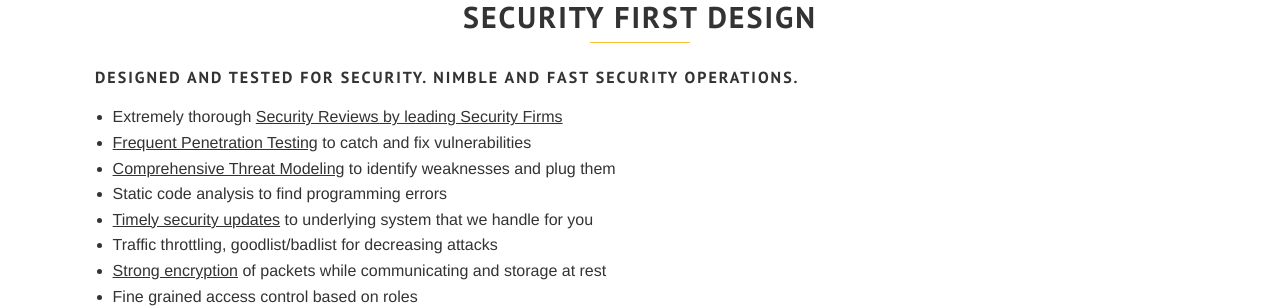
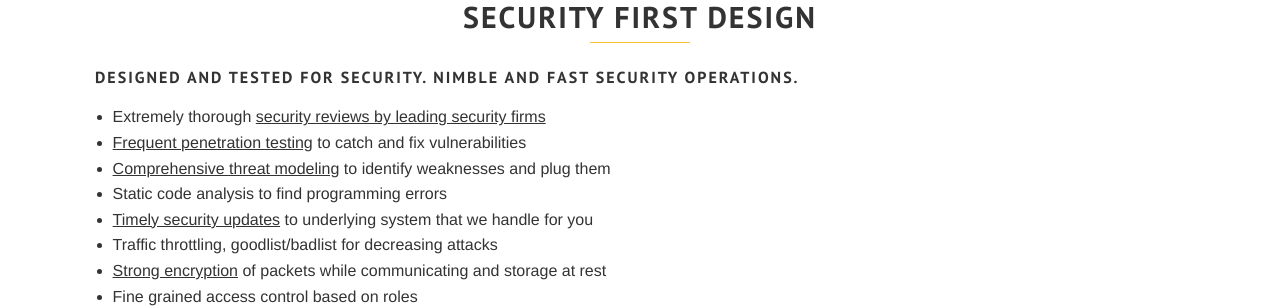
Before and after one commit to jrgallelli/jrgallelli.github.io, a Jekyll site: the page built from services.html, in a window 1280 px wide and 900 px high, scrolled down 4257 px. Shown: the part 152-460 px from the top of the window. Built offline with Jekyll 4.4.1, drawn with Linux system fonts in a browser that asks for light colours; some web fonts are replaced; Markdown is read by kramdown in place of the engine named in the settings.

Commit message:
minor tweaks

```diff
--- a/services.html
+++ b/services.html
@@ -214,9 +214,9 @@ section_id: services
     <div class='medium-12 large-12 columns'>
 <h4>Designed and tested for Security. Nimble and fast security operations.  </h4>
 <ul>
-<li>Extremely thorough <u>Security Reviews by leading Security Firms</u> </li>
-<li><u>Frequent Penetration Testing</u> to catch and fix vulnerabilities</li>
-<li><u>Comprehensive Threat Modeling</u> to identify weaknesses and plug them</li>
+<li>Extremely thorough <u>security reviews by leading security firms</u> </li>
+<li><u>Frequent penetration testing</u> to catch and fix vulnerabilities</li>
+<li><u>Comprehensive threat modeling</u> to identify weaknesses and plug them</li>
 <li>Static code analysis to find programming errors</li>
 <li><u>Timely security updates</u> to underlying system that we handle for you</li>
 <li>Traffic throttling, goodlist/badlist for decreasing attacks</li>
```
